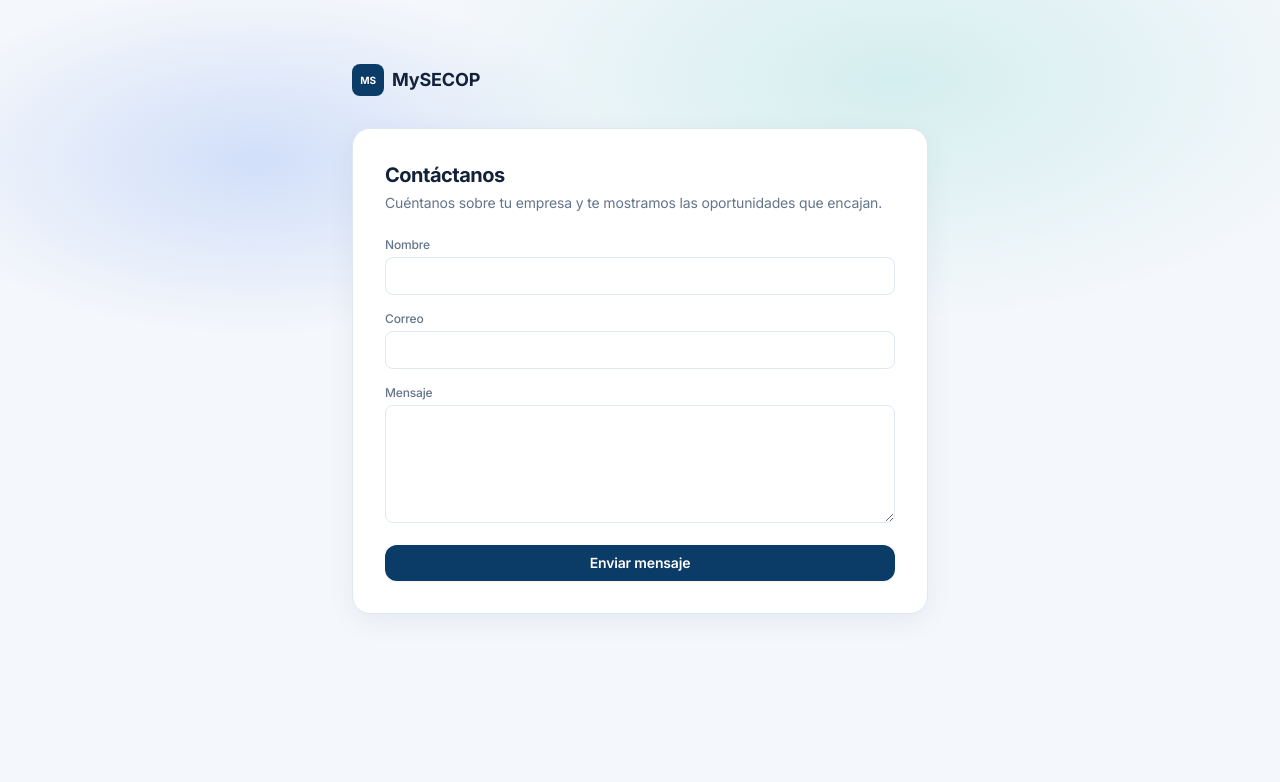
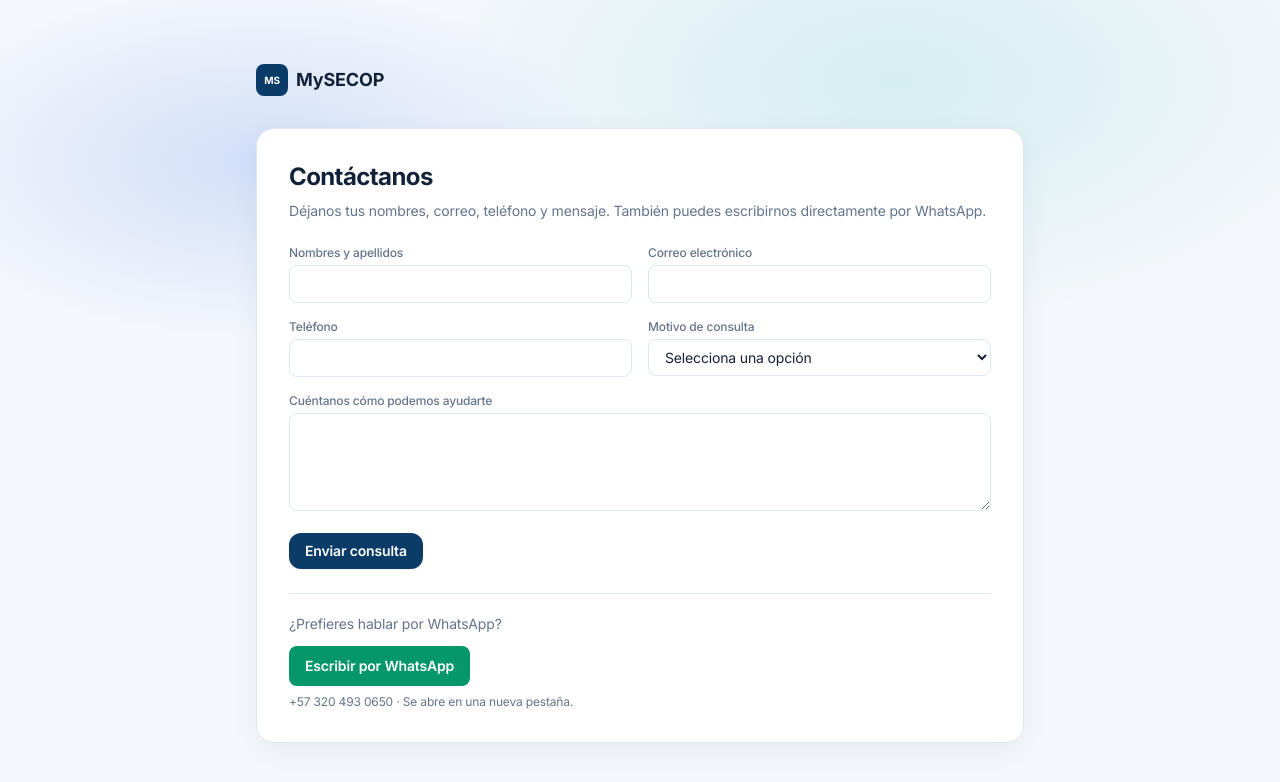
Before and after one commit to JCGarcia25/licitaia, a Next.js app in the folder frontend/: page /contacto in a window 1280 px wide. Shown: the top 782 px of the page. Built offline with nearby package versions, Linux system fonts and the light colour scheme; no server answers.

Commit message:
fix: open contact form and add WhatsApp access

```diff
--- a/frontend/app/contacto/page.tsx
+++ b/frontend/app/contacto/page.tsx
@@ -1,61 +1,20 @@
-"use client";
-/* Página de contacto funcional (Fase 5): guarda el mensaje en la base y notifica por SMTP si está configurado. */
-import { FormEvent, useState } from "react";
 import Link from "next/link";
-import { api } from "@/lib/api";
-import { Button, Field, Input, Textarea } from "@/components/ui";
+import { ContactForm } from "@/components/contact-form";
 
 export default function Contacto() {
-  const [nombre, setNombre] = useState("");
-  const [email, setEmail] = useState("");
-  const [mensaje, setMensaje] = useState("");
-  const [estado, setEstado] = useState<"idle" | "enviando" | "enviado" | "error">("idle");
-  const [detalle, setDetalle] = useState("");
-
-  async function enviar(e: FormEvent) {
-    e.preventDefault();
-    setEstado("enviando");
-    setDetalle("");
-    try {
-      const r = await api<{ recibido: boolean; correo_entregado: boolean; nota: string | null }>("/api/contact", {
-        method: "POST",
-        body: JSON.stringify({ nombre, email, mensaje }),
-      });
-      setEstado("enviado");
-      setDetalle(r.correo_entregado ? "Hemos recibido tu mensaje y te responderemos pronto." : (r.nota || "Mensaje registrado."));
-    } catch (err) {
-      setEstado("error");
-      setDetalle(err instanceof Error ? err.message : "No fue posible enviar el mensaje");
-    }
-  }
-
   return (
-    <div className="hero-grid min-h-screen px-5 py-16">
-      <div className="mx-auto max-w-xl">
-        <Link href="/" className="mb-8 flex items-center gap-2">
+    <main className="hero-grid min-h-screen px-5 py-12 sm:py-16">
+      <div className="mx-auto max-w-3xl">
+        <Link href="/" className="mb-8 inline-flex items-center gap-2" aria-label="Volver al inicio de MySECOP">
           <span className="flex h-8 w-8 items-center justify-center rounded-lg bg-brand-900 text-[10px] font-bold text-white dark:bg-teal dark:text-slate-950">MS</span>
           <span className="text-lg font-bold">MySECOP</span>
         </Link>
-        <div className="surface-card shadow-card p-8">
-          <h1 className="text-xl font-bold tracking-tight">Contáctanos</h1>
-          <p className="text-muted mt-1 text-sm">Cuéntanos sobre tu empresa y te mostramos las oportunidades que encajan.</p>
-          {estado === "enviado" ? (
-            <div className="mt-6 rounded-lg border border-teal/40 bg-teal-50 px-4 py-3 text-sm text-teal-800 dark:bg-teal-900/20 dark:text-teal-300">
-              Mensaje enviado. {detalle}
-            </div>
-          ) : (
-            <form onSubmit={enviar} className="mt-6 space-y-4">
-              <Field label="Nombre"><Input required value={nombre} onChange={(e) => setNombre(e.target.value)} /></Field>
-              <Field label="Correo"><Input type="email" required value={email} onChange={(e) => setEmail(e.target.value)} /></Field>
-              <Field label="Mensaje"><Textarea rows={5} required minLength={10} value={mensaje} onChange={(e) => setMensaje(e.target.value)} /></Field>
-              {estado === "error" ? <p className="text-xs text-red-600">{detalle}</p> : null}
-              <Button type="submit" disabled={estado === "enviando"} className="w-full">
-                {estado === "enviando" ? "Enviando…" : "Enviar mensaje"}
-              </Button>
-            </form>
-          )}
+        <div className="surface-card shadow-card p-6 sm:p-8">
+          <h1 className="text-2xl font-bold tracking-tight">Contáctanos</h1>
+          <p className="text-muted mt-2 text-sm">Déjanos tus nombres, correo, teléfono y mensaje. También puedes escribirnos directamente por WhatsApp.</p>
+          <ContactForm />
         </div>
       </div>
-    </div>
+    </main>
   );
 }
--- a/frontend/app/page.tsx
+++ b/frontend/app/page.tsx
@@ -306,7 +306,7 @@ export default function Landing() {
               <a href="#" className="hover:text-teal">Términos y condiciones</a>
               <a href="#" className="hover:text-teal">Política de privacidad</a>
               <a href="#" className="hover:text-teal">Tratamiento de datos (Ley 1581)</a>
-              <a href="#contacto" className="hover:text-teal">Contacto</a>
+              <Link href="/contacto" className="hover:text-teal">Contacto</Link>
             </nav>
           </div>
           <p className="max-w-3xl leading-relaxed">
--- a/frontend/components/contact-form.tsx
+++ b/frontend/components/contact-form.tsx
@@ -27,17 +27,27 @@ export function ContactForm() {
     }
   }
 
-  if (estado === "enviado") {
-    return <div className="rounded-xl border border-teal/40 bg-teal/10 p-5 text-sm text-teal">{detalle}</div>;
-  }
-
-  return <form onSubmit={enviar} className="mt-6 grid gap-4 sm:grid-cols-2">
-    <Field label="Nombres y apellidos"><Input required minLength={2} value={form.nombre} onChange={(e) => update("nombre", e.target.value)} /></Field>
-    <Field label="Correo electrónico"><Input required type="email" value={form.email} onChange={(e) => update("email", e.target.value)} /></Field>
-    <Field label="Teléfono"><Input required type="tel" inputMode="tel" value={form.telefono} onChange={(e) => update("telefono", e.target.value)} /></Field>
-    <Field label="Motivo de consulta"><Select required value={form.motivo} onChange={(e) => update("motivo", e.target.value)}><option value="">Selecciona una opción</option><option>Conocer MySECOP</option><option>Licencia corporativa</option><option>Soporte o reporte de error</option><option>Sugerencia de mejora</option><option>Otro</option></Select></Field>
-    <div className="sm:col-span-2"><Field label="Cuéntanos cómo podemos ayudarte"><Textarea required minLength={10} rows={4} value={form.mensaje} onChange={(e) => update("mensaje", e.target.value)} /></Field></div>
-    {estado === "error" ? <p className="text-xs text-red-500 sm:col-span-2">{detalle}</p> : null}
+  return <>
+    {estado === "enviado" ? <div role="status" className="mt-6 rounded-xl border border-teal/40 bg-teal/10 p-5 text-sm text-teal">{detalle}</div> : <form onSubmit={enviar} className="mt-6 grid gap-4 sm:grid-cols-2">
+    <Field label="Nombres y apellidos"><Input required autoComplete="name" maxLength={120} minLength={2} value={form.nombre} onChange={(e) => update("nombre", e.target.value)} /></Field>
+    <Field label="Correo electrónico"><Input required autoComplete="email" type="email" value={form.email} onChange={(e) => update("email", e.target.value)} /></Field>
+    <Field label="Teléfono"><Input required autoComplete="tel" maxLength={40} type="tel" inputMode="tel" value={form.telefono} onChange={(e) => update("telefono", e.target.value)} /></Field>
+    <Field label="Motivo de consulta"><Select value={form.motivo} onChange={(e) => update("motivo", e.target.value)}><option value="">Selecciona una opción</option><option>Conocer MySECOP</option><option>Licencia corporativa</option><option>Soporte o reporte de error</option><option>Sugerencia de mejora</option><option>Otro</option></Select></Field>
+    <div className="sm:col-span-2"><Field label="Cuéntanos cómo podemos ayudarte"><Textarea required minLength={10} maxLength={4000} rows={4} value={form.mensaje} onChange={(e) => update("mensaje", e.target.value)} /></Field></div>
+    {estado === "error" ? <p role="alert" className="text-xs text-red-500 sm:col-span-2">{detalle}</p> : null}
     <div className="sm:col-span-2"><Button type="submit" disabled={estado === "enviando"}>{estado === "enviando" ? "Enviando…" : "Enviar consulta"}</Button></div>
-  </form>;
+  </form>}
+    <div className="mt-6 border-t border-base pt-5">
+      <p className="text-muted mb-3 text-sm">¿Prefieres hablar por WhatsApp?</p>
+      <a
+        href="https://wa.me/573204930650?text=Hola%2C%20quiero%20conocer%20m%C3%A1s%20sobre%20MySECOP."
+        target="_blank"
+        rel="noopener noreferrer"
+        className="inline-flex items-center justify-center rounded-lg bg-emerald-600 px-4 py-2.5 text-sm font-semibold text-white transition hover:bg-emerald-700 focus-visible:outline focus-visible:outline-2 focus-visible:outline-offset-2 focus-visible:outline-emerald-600"
+      >
+        Escribir por WhatsApp
+      </a>
+      <p className="text-muted mt-2 text-xs">+57 320 493 0650 · Se abre en una nueva pestaña.</p>
+    </div>
+  </>;
 }
```
